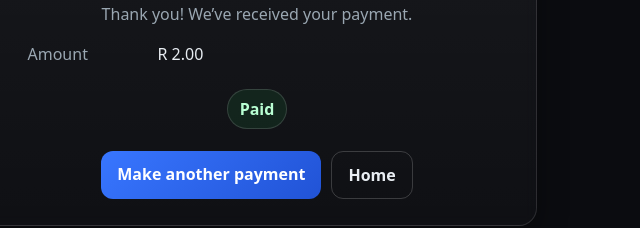
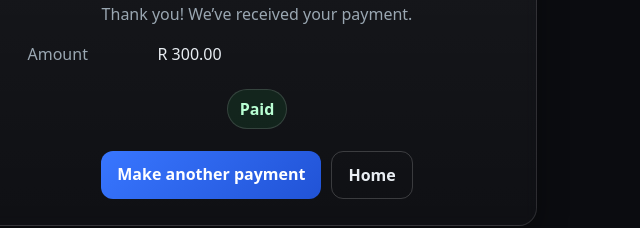
Before and after one commit to TourSouthAfrica/Tatami2, a website: page public/success.html in a window 1280 px wide. Shown: the part 366-594 px from the top of the page, 383-1023 px from the left. Drawn offline with Linux system fonts and the light colour scheme.

Commit message:
Update success.html

```diff
--- a/public/success.html
+++ b/public/success.html
@@ -55,7 +55,7 @@
       <p class="sub">Thank you! We’ve received your payment.</p>
 
       <div class="row">
-        <div class="kv"><div class="k">Amount</div><div id="amt">R250.00</div></div>
+        <div class="kv"><div class="k">Amount</div><div id="amt">R300.00</div></div>
         <div class="kv"><div class="k">Reference</div><div id="ref" class="muted">—</div></div>
       </div>
 
@@ -69,7 +69,7 @@
 
     <script>
       // Read details saved by index.html
-      const cents = Number(localStorage.getItem("lastAmountCents") || "200");
+      const cents = Number(localStorage.getItem("lastAmountCents") || "30000");
       const note  = localStorage.getItem("lastNote") || "";
       const fmt   = new Intl.NumberFormat("en-ZA", { style:"currency", currency:"ZAR" });
       if (Number.isFinite(cents)) document.getElementById("amt").textContent = fmt.format(cents/100);
```
